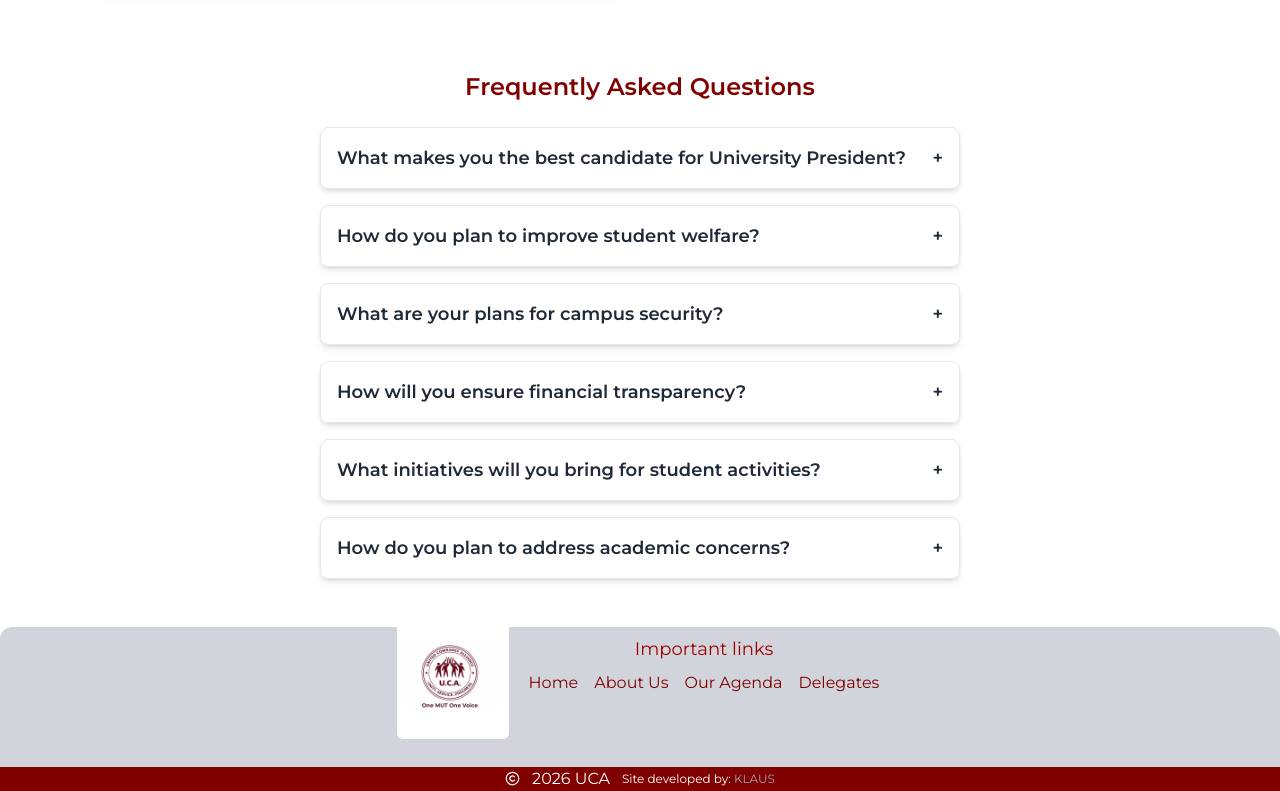
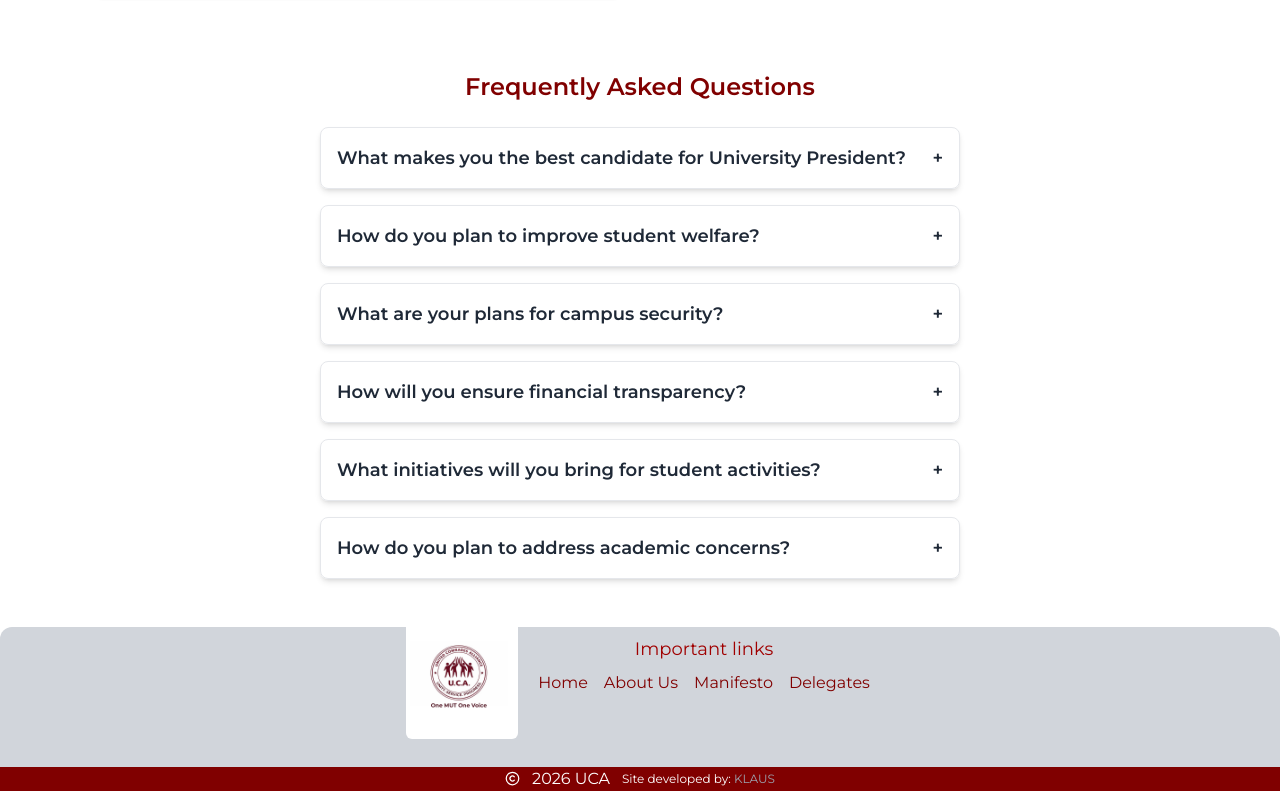
Before and after one commit to mnairobi/UCA, a Next.js app: page / in a window 1280 px wide. Shown: the part 8742-9533 px from the top of the page. Built offline with nearby package versions, Linux system fonts and the light colour scheme; a web font is replaced by a local one; what tailwindcss-debug-screens would draw is missing.

Commit message:
MANIFESTO

```diff
--- a/components/footer/Footer.tsx
+++ b/components/footer/Footer.tsx
@@ -22,7 +22,7 @@ const Footer = () => {
           <div className="flex flex-col md:flex-row justify-center items-center space-y-4 md:space-y-0 md:space-x-4 mx-3">
             <Link href="/">Home</Link>
             <Link href="/#vision">About Us</Link>
-            <Link href="#manifesto">Our Agenda</Link>
+            <Link href="#manifesto">Manifesto</Link>
             <Link href="/delegates">Delegates</Link>
           </div>
         </div>
```
